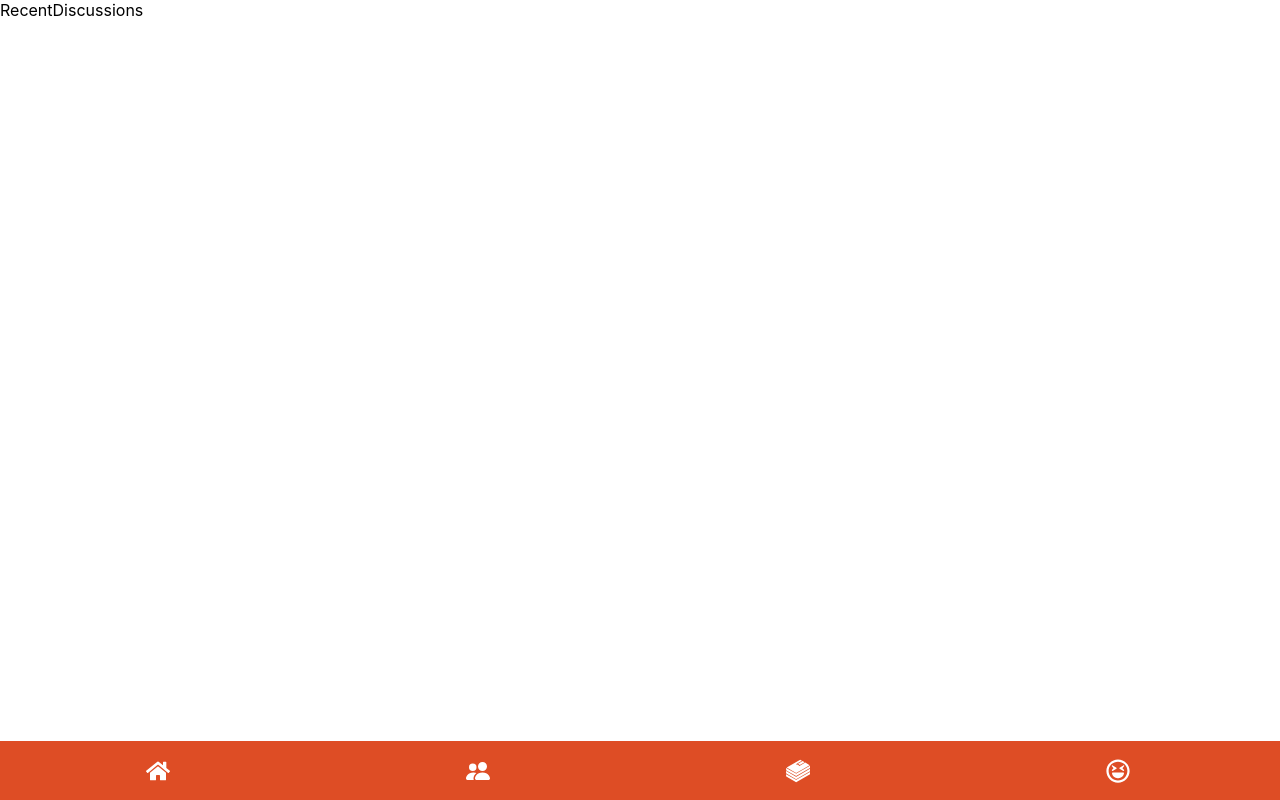
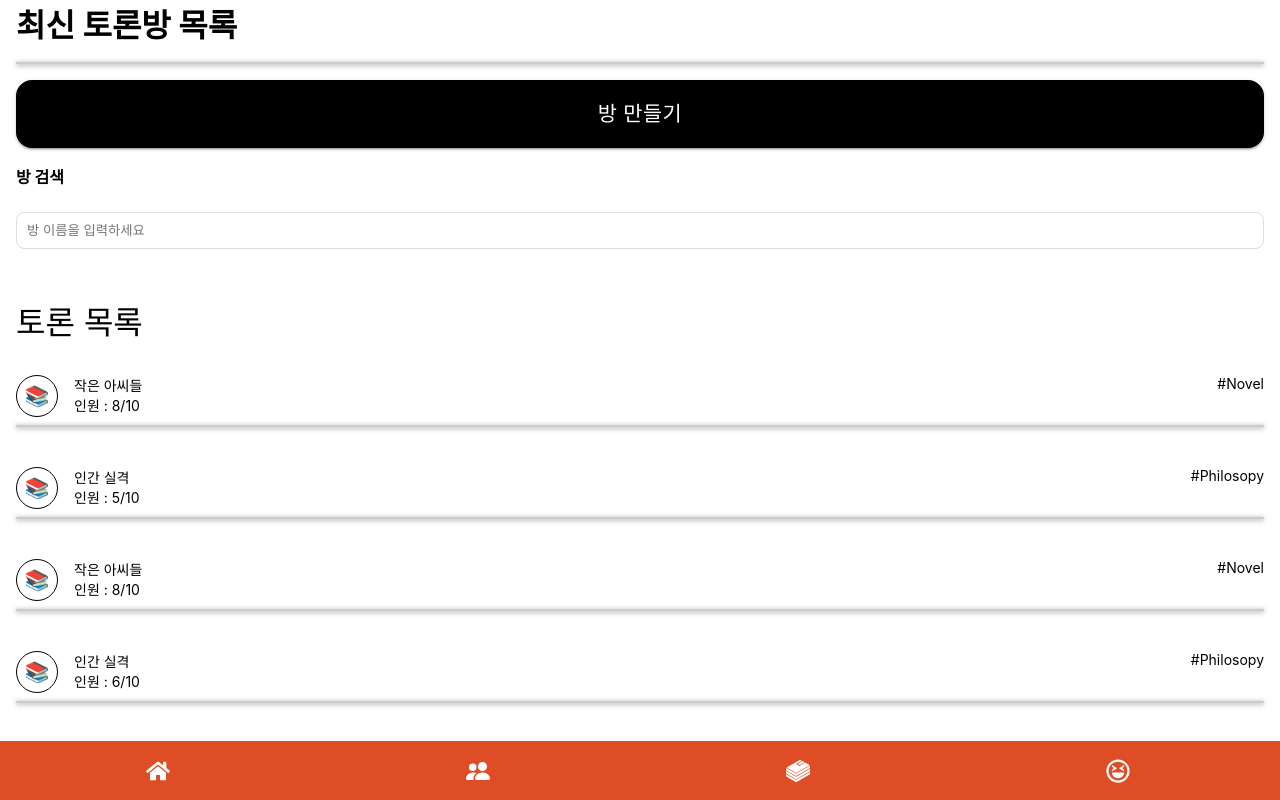
Before and after one commit to OnelineBookClass/Frontend, a React (Create React App) app: page /recent in a window 1280 px wide. Shown: the top 800 px of the page. Built offline with nearby package versions, Linux system fonts and the light colour scheme; no server answers.

Commit message:
feat : recentDiscussions styling

```diff
--- a/src/recentDiscussions/RecentDiscussions.jsx
+++ b/src/recentDiscussions/RecentDiscussions.jsx
@@ -1,5 +1,81 @@
+import React from "react";
+import styled from "styled-components";
+import Title from "./components/Title";
+import StyledHr from "./components/StyledHr";
+import CreateRoomButton from "./components/CreateRoomButton";
+import SearchInput from "./components/SearchInput";
+import RoomList from "./components/RoomList";
+
+const Container = styled.div`
+    display: flex;
+    flex-direction: column;
+    min-height: 100vh;
+    padding: 0 1rem 1rem 1rem;
+    box-sizing: border-box;
+    margin-bottom: 2rem;
+`;
+
+
+
 function RecentDiscussions() {
-    return <div>RecentDiscussions</div>;
+
+    const rooms = [{
+        id : 1,
+        roomName : "작은 아씨들",
+        personnel : "8/10",
+        hashtag : "#Novel"
+
+    },
+    {
+        id : 2,
+        roomName : "인간 실격",
+        personnel : "5/10",
+        hashtag : "#Philosopy"
+
+    },
+    {
+        id : 3,
+        roomName : "작은 아씨들",
+        personnel : "8/10",
+        hashtag: "#Novel"
+
+    },
+    {
+        id : 4,
+        roomName : "인간 실격",
+        personnel : "6/10",
+        hashtag : "#Philosopy"
+
+    }, {
+        id : 5,
+        roomName : "인간 실격",
+        personnel : "6/10",
+        hashtag : "#Philosopy"
+
+    },
+    {
+        id : 6,
+        roomName : "인간 실격",
+        personnel : "6/10",
+        hashtag : "#Philosopy"
+
+    }, {
+        id : 7,
+        roomName : "인간 실격2",
+        personnel : "6/10",
+        hashtag : "#Philosopy"
+
+    }]
+
+    return (
+        <Container>
+            <Title>최신 토론방 목록</Title>
+            <StyledHr />
+            <CreateRoomButton />
+            <SearchInput />
+            <RoomList rooms = {rooms}></RoomList>
+        </Container>
+    );
 }
 
 export default RecentDiscussions;
--- /dev/null
+++ b/src/recentDiscussions/components/CreateRoomButton.jsx
@@ -0,0 +1,22 @@
+import React from 'react';
+import ButtonStyled from '@mui/material/Button';
+
+function CreateRoomButton() {
+    return (
+        <ButtonStyled
+            variant="contained"
+            sx={{
+                padding: '1rem',
+                fontSize: '1.3rem',
+                whiteSpace: 'nowrap',
+                backgroundColor: 'black',
+                borderRadius: '1rem',
+                marginBottom : '1rem'
+            }}
+        >
+            방 만들기
+        </ButtonStyled>
+    );
+}
+
+export default CreateRoomButton;
--- /dev/null
+++ b/src/recentDiscussions/components/RoomList.jsx
@@ -0,0 +1,23 @@
+import React from "react";
+import { DiscussionTitle, ContentWrapper, Wrapper, TitleWrapper  } from "../style/RoomListStyle"
+import RoomListItem from "./RoomListItem";
+
+function RoomList(props) {
+
+    const { rooms } = props;
+
+    return (
+        <Wrapper>
+            <TitleWrapper>
+                <DiscussionTitle>토론 목록</DiscussionTitle>
+            </TitleWrapper>
+            <ContentWrapper>
+                {rooms.map((room) => (
+                    <RoomListItem key={room.id} room={room} />
+                ))}
+            </ContentWrapper>
+        </Wrapper>
+    )
+}
+
+export default RoomList;
--- /dev/null
+++ b/src/recentDiscussions/components/RoomListItem.jsx
@@ -0,0 +1,30 @@
+import React from "react";
+import { Wrapper, OuterWrapper, ContentText, StyledHr, LeftWrapper, RightWrapper}  from "../style/RoomListItemStyle"
+import { FixedAvatar } from "../style/RoomInfo"
+
+function RoomListItem(props){
+
+    const {room} = props;
+    return(
+        <Wrapper>
+            <OuterWrapper>
+                <FixedAvatar
+                 sx={{
+                    bgcolor: "white", // 배경색
+                    border: "1px solid black", // 테두리 추가
+                }}
+                >📚</FixedAvatar>
+                <LeftWrapper>
+                    <ContentText>{room.roomName}</ContentText>
+                    <ContentText>인원 : {room.personnel}</ContentText>
+                </LeftWrapper>
+                <RightWrapper>
+                    <ContentText>{room.hashtag}</ContentText>
+                </RightWrapper>
+            </OuterWrapper>
+            <StyledHr />
+        </Wrapper>
+    )
+}
+
+export default RoomListItem;
--- /dev/null
+++ b/src/recentDiscussions/components/SearchInput.jsx
@@ -0,0 +1,26 @@
+import React from 'react';
+import styled from 'styled-components';
+
+const Input = styled.input`
+    margin-top: 1rem;
+    padding: 10px;
+    border: 1px solid #ddd;
+    border-radius: 8px;
+`;
+
+const Label = styled.label`
+    font-weight: bold;
+    margin-bottom: 0.5rem;
+    display: block;
+`;
+
+function SearchInput() {
+    return (
+        <>
+            <Label htmlFor="search">방 검색</Label>
+            <Input placeholder="방 이름을 입력하세요" />
+        </>
+    );
+}
+
+export default SearchInput;
--- /dev/null
+++ b/src/recentDiscussions/components/StyledHr.jsx
@@ -0,0 +1,19 @@
+import React from 'react';
+import styled from 'styled-components';
+
+const Divider = styled.hr`
+    width: 100%;
+    border: 0;
+    border-top: 2px solid #ccc;
+    margin: 0;
+    margin-bottom: 1rem;
+    box-shadow: 0 1px 5px rgba(0, 0, 0, 0.5);
+`;
+
+function StyledHr() {
+    return (
+        <Divider />
+    );
+}
+
+export default StyledHr;
--- /dev/null
+++ b/src/recentDiscussions/components/Title.jsx
@@ -0,0 +1,19 @@
+import React from 'react';
+import styled from 'styled-components';
+
+const TitleContainer = styled.div`
+    font-weight: bold;
+    font-size: clamp(1rem, 5vw, 2rem);
+    text-align: left;
+    align-items: flex-start;
+    margin-bottom: 1rem;
+`;
+
+function Title({ children }) {
+    return (
+        <TitleContainer>
+            {children}
+        </TitleContainer>);
+}
+
+export default Title;
--- /dev/null
+++ b/src/recentDiscussions/style/RoomInfo.jsx
@@ -0,0 +1,25 @@
+import styled from "styled-components";
+import Avatar from "@mui/material/Avatar";
+export const ProfileContainer = styled.div`
+ display: flex;
+    flex-direction: row;
+    align-items: center;
+    justify-content: left;
+    min-height: 10vh;
+    padding: 1rem;
+    box-sizing: border-box;
+    position : relative;
+    `;
+
+
+export const InnerContainer = styled.div`
+    margin-left: 30px;
+    display: flex;
+    flex-direction: column;
+    flex-shrink: 1;
+`
+export const FixedAvatar = styled(Avatar)`
+    width: 80px;
+    height: 80px;
+    position: absolute;
+`;
--- /dev/null
+++ b/src/recentDiscussions/style/RoomListItemStyle.jsx
@@ -0,0 +1,47 @@
+import styled from "styled-components";
+export const Wrapper = styled.div`
+    padding: 16px;
+    display: flex;
+    flex-direction: column;
+    justify-content: center;
+    align-items: flex-start; /* 왼쪽 정렬 */
+    position: relative;
+    width: 100%; /* Wrapper가 화면 너비를 꽉 채우도록 */
+    :hover {
+        background: lightgrey;
+    }
+`;
+
+export const OuterWrapper = styled.div`
+    display: flex;
+    flex-direction: row;
+    justify-content: space-between; /* 양쪽 끝에 배치 */
+    width: 100%; /* 가로 크기 100% */
+    align-items: flex-start;
+`;
+
+export const ContentText = styled.p`
+    font-size: 14px;
+    margin: 0;
+`;
+
+export const StyledHr = styled.hr`
+    width: 100%; /* 구분선의 너비를 100%로 확장 */
+    border: 0;
+    border-top: 2px solid #ccc; /* 구분선 색 */
+    box-shadow: 0 1px 5px rgba(0, 0, 0, 0.5); /* 그림자 추가 */
+    margin-top: 8px; /* 구분선과 내용 사이의 간격 */
+`;
+
+export const LeftWrapper = styled.div`
+    display: flex;
+    margin-left: 1rem;
+    flex-direction: column;
+    align-items: flex-start;
+    flex-grow: 1; /* 이 영역이 가능한 한 왼쪽 끝으로 확장 */
+`;
+
+export const RightWrapper = styled.div`
+    display: flex;
+    flex-direction: column;
+`;
--- /dev/null
+++ b/src/recentDiscussions/style/RoomListStyle.jsx
@@ -0,0 +1,32 @@
+import styled from "styled-components";
+export const DiscussionTitle = styled.div`
+  margin-top: 3rem;
+  font-size: clamp(1rem, 5vw, 2rem);
+  text-align: left;
+  align-items: flex-start;
+  margin-bottom: 1rem;
+`;
+
+export const ContentWrapper = styled.div`
+  display: flex;
+  flex-direction: column;
+  justify-content: center;
+  align-items: center;
+  position: relative;
+  width: 100%;
+  :hover {
+    background: lightgrey;
+  }
+`;
+
+export const Wrapper = styled.div`
+  width: 100%;
+`;
+
+export const TitleWrapper = styled.div`
+  display: flex;
+  flex-direction: row;
+  justify-content: space-between;
+  align-items: center;
+  width: 100%;
+`;
```
